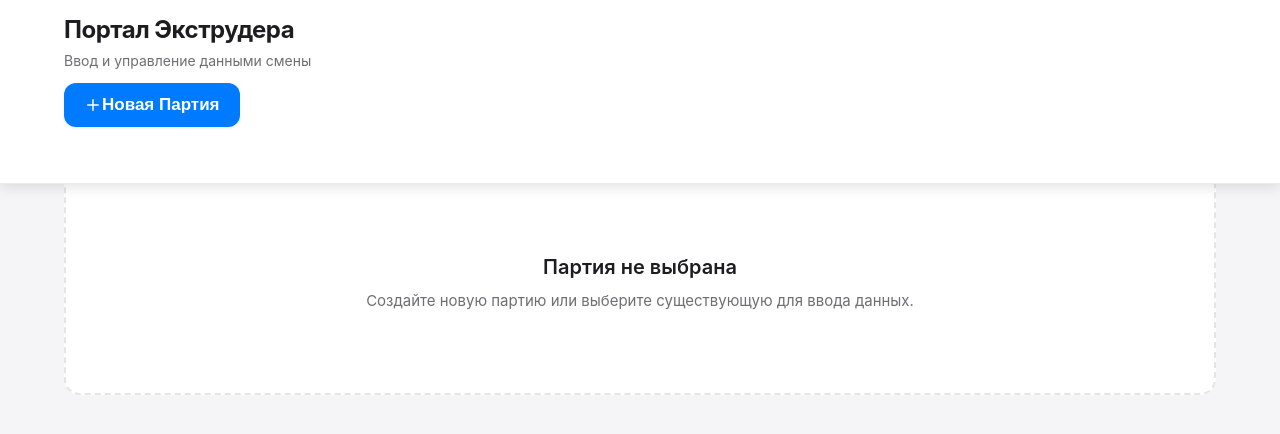
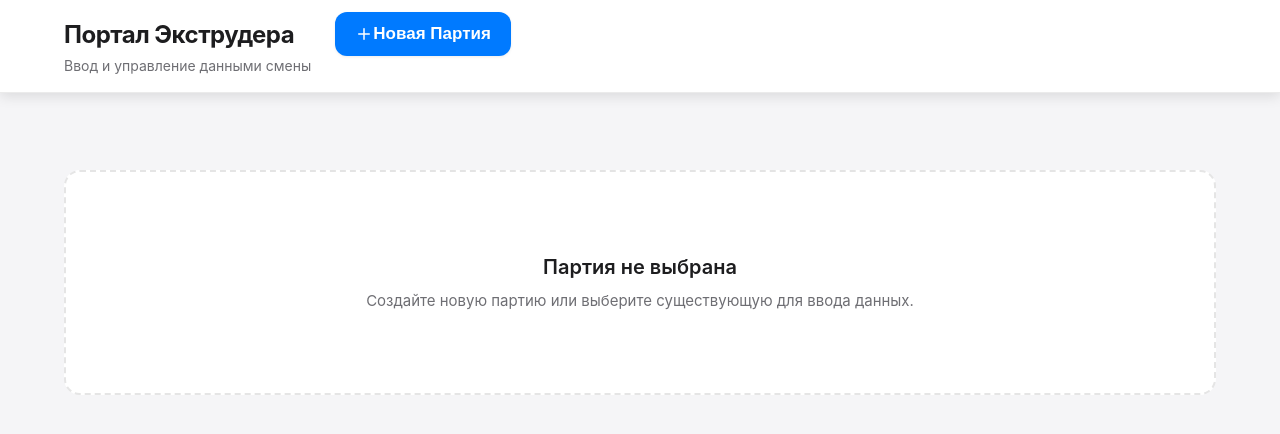
Before and after one commit to dante-adams/ext, a React (Vite) app: page / in a window 1280 px wide. Shown: the top 434 px of the page. Built offline with nearby package versions, Linux system fonts and the light colour scheme.

Commit message:
Redesign header: smaller batch cards on the right, compact shift info block

```diff
--- a/src/index.css
+++ b/src/index.css
@@ -79,12 +79,13 @@ body {
     max-width: 1200px;
     margin: 0 auto;
     padding: 12px 24px;
-    /* Reduced padding */
+    display: flex;
+    align-items: center;
+    gap: 24px;
 }
 
 .header-title {
-    margin-bottom: 12px;
-    /* Reduced margin */
+    flex-shrink: 0;
 }
 
 .header-title h1 {
@@ -105,11 +106,15 @@ body {
 
 /* Batch Panel - New Grid Layout */
 .batch-panel-new {
+    flex: 1;
+    display: flex;
+    align-items: center;
+    gap: 16px;
     margin-bottom: 24px;
 }
 
 .batch-panel-header {
-    margin-bottom: 20px;
+    flex-shrink: 0;
 }
 
 .batch-add-modal {
@@ -152,42 +157,46 @@ body {
 }
 
 .batch-grid {
-    display: grid;
-    grid-template-columns: repeat(auto-fill, minmax(180px, 1fr));
-    gap: 16px;
+    display: flex;
+    gap: 12px;
+    flex: 1;
+    overflow-x: auto;
+    padding: 4px 0;
 }
 
 .batch-card {
     background-color: var(--color-bg-secondary);
     border: 2px solid rgba(0, 0, 0, 0.1);
-    border-radius: var(--radius-lg);
-    padding: 20px;
+    border-radius: var(--radius-md);
+    padding: 12px 16px;
     cursor: pointer;
     transition: all 0.2s ease;
     position: relative;
+    min-width: 140px;
+    flex-shrink: 0;
 }
 
 .batch-card:hover {
     border-color: var(--color-accent);
-    box-shadow: var(--shadow-md);
-    transform: translateY(-2px);
+    box-shadow: var(--shadow-sm);
+    transform: translateY(-1px);
 }
 
 .batch-card-active {
     border-color: var(--color-accent);
     background-color: rgba(0, 122, 255, 0.05);
-    box-shadow: 0 0 0 3px rgba(0, 122, 255, 0.1);
+    box-shadow: 0 0 0 2px rgba(0, 122, 255, 0.1);
 }
 
 .batch-card-header {
     display: flex;
     justify-content: space-between;
     align-items: flex-start;
-    margin-bottom: 12px;
+    margin-bottom: 8px;
 }
 
 .batch-card-header h4 {
-    font-size: 16px;
+    font-size: 14px;
     font-weight: 600;
     color: var(--color-text-primary);
     margin: 0;
@@ -200,7 +209,7 @@ body {
     border: none;
     color: var(--color-text-muted);
     cursor: pointer;
-    padding: 4px;
+    padding: 2px;
     border-radius: var(--radius-sm);
     transition: all 0.2s;
     flex-shrink: 0;
@@ -216,7 +225,7 @@ body {
 }
 
 .batch-card-date {
-    font-size: 13px;
+    font-size: 12px;
     color: var(--color-text-muted);
 }
 
@@ -386,7 +395,7 @@ body {
 .card {
     background-color: var(--color-bg-secondary);
     border-radius: var(--radius-lg);
-    padding: 24px;
+    padding: 16px;
     box-shadow: var(--shadow-md);
     border: 1px solid rgba(0, 0, 0, 0.06);
     margin-bottom: 20px;
```
